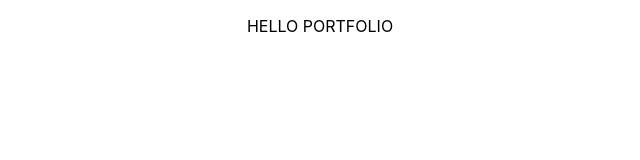
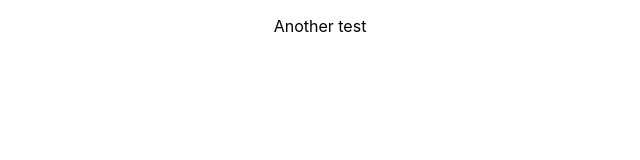
Before and after one commit to BuurPrime/Portfolio, a React (Create React App) app: page / in a window 1280 px wide. Shown: the top 160 px of the page, without its empty margins (320-960 px from the left). Built offline with nearby package versions, Linux system fonts and the light colour scheme.

Commit message:
Test commit

```diff
--- a/package.json
+++ b/package.json
@@ -1,4 +1,5 @@
 {
+  "homepage": "https://BuurPrime.github.io/portfolio",
   "name": "portfolio",
   "version": "0.1.0",
   "private": true,
@@ -17,6 +18,8 @@
     "web-vitals": "^2.1.4"
   },
   "scripts": {
+    "predeploy":"npm run build",
+    "deploy": "gh-pages -d build",
     "start": "react-scripts start",
     "build": "react-scripts build",
     "test": "react-scripts test",
--- a/src/App.tsx
+++ b/src/App.tsx
@@ -5,7 +5,7 @@ import './App.css';
 function App() {
   return (
     <div className="App">
-      <p> HELLO PORTFOLIO </p>
+      <p> Another test </p>
     </div>
   );
 }
```
